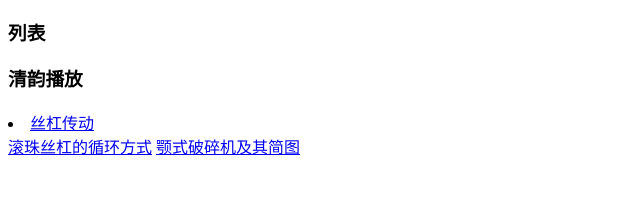
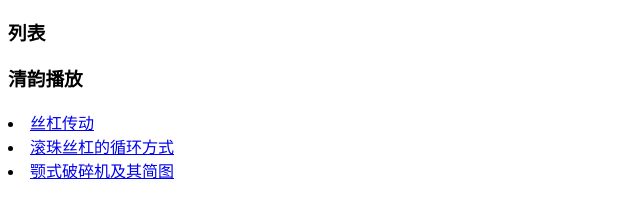
Before and after one commit to 4399qianye/-, a plain HTML site: page liebiao.html in a window 1280 px wide. Shown: the part 48-266 px from the top of the page, without its empty margins (0-640 px from the left). Drawn offline with Linux system fonts and the light colour scheme.

Commit message:
Update liebiao.html

```diff
--- a/liebiao.html
+++ b/liebiao.html
@@ -11,5 +11,5 @@
 </DL><p>
     <DT><H3 ADD_DATE="1473667948" LAST_MODIFIED="1649492127" PERSONAL_TOOLBAR_FOLDER="true">清韵播放</H3>
 <li><a href="https://4399qianye.github.io/-/1/sigangchuandong.html"> 丝杠传动</a></li>
-<a href="https://4399qianye.github.io/-/1/gunzhuxigangdexunhuanfangshi.html">滚珠丝杠的循环方式</a>
-<a href="https://4399qianye.github.io/-/1/eshiposuijijiqijiantu.html">颚式破碎机及其简图</a>
+<li><a href="https://4399qianye.github.io/-/1/gunzhuxigangdexunhuanfangshi.html">滚珠丝杠的循环方式</a></li>
+<li><a href="https://4399qianye.github.io/-/1/eshiposuijijiqijiantu.html">颚式破碎机及其简图</a></li>
```
